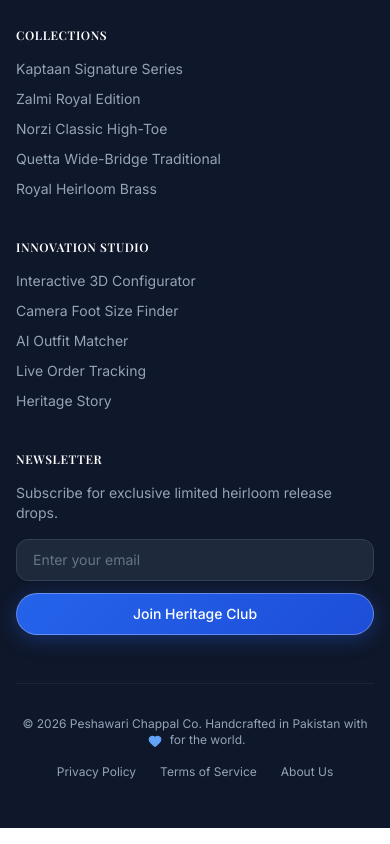
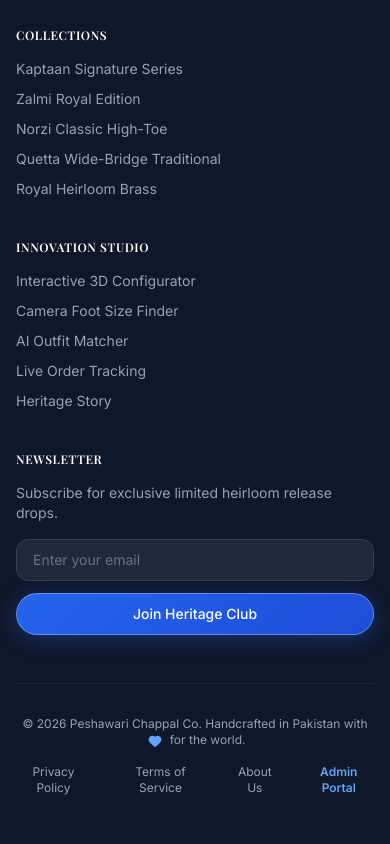
Before and after one commit to 14879-dev/E-commerce, a React (Vite) app in the folder frontend/: page /products in a window 390 px wide. Shown: the part 2286-3130 px from the top of the page. Built offline with nearby package versions, Linux system fonts and the light colour scheme; no server answers; a web font is replaced by a local one.

Commit message:
feat: Add Admin Portal link to website footer for quick mobile access

```diff
--- a/frontend/src/components/common/Footer.tsx
+++ b/frontend/src/components/common/Footer.tsx
@@ -109,6 +109,7 @@ export const Footer: React.FC = () => {
             <Link to="/privacy" className="hover:text-white transition-colors">Privacy Policy</Link>
             <Link to="/terms" className="hover:text-white transition-colors">Terms of Service</Link>
             <Link to="/about" className="hover:text-white transition-colors">About Us</Link>
+            <Link to="/admin/login" className="text-blue-400 font-semibold hover:text-blue-300 transition-colors">Admin Portal</Link>
           </div>
         </div>
       </div>
```
